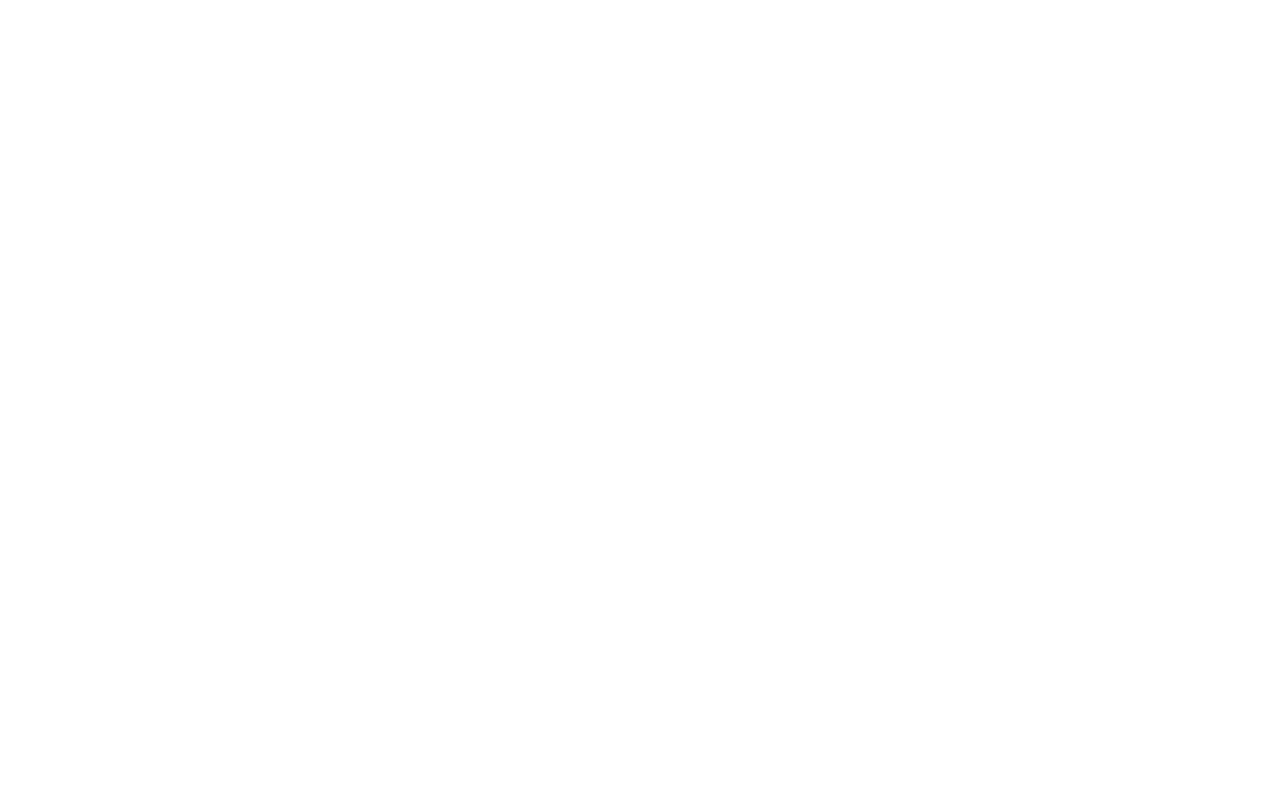
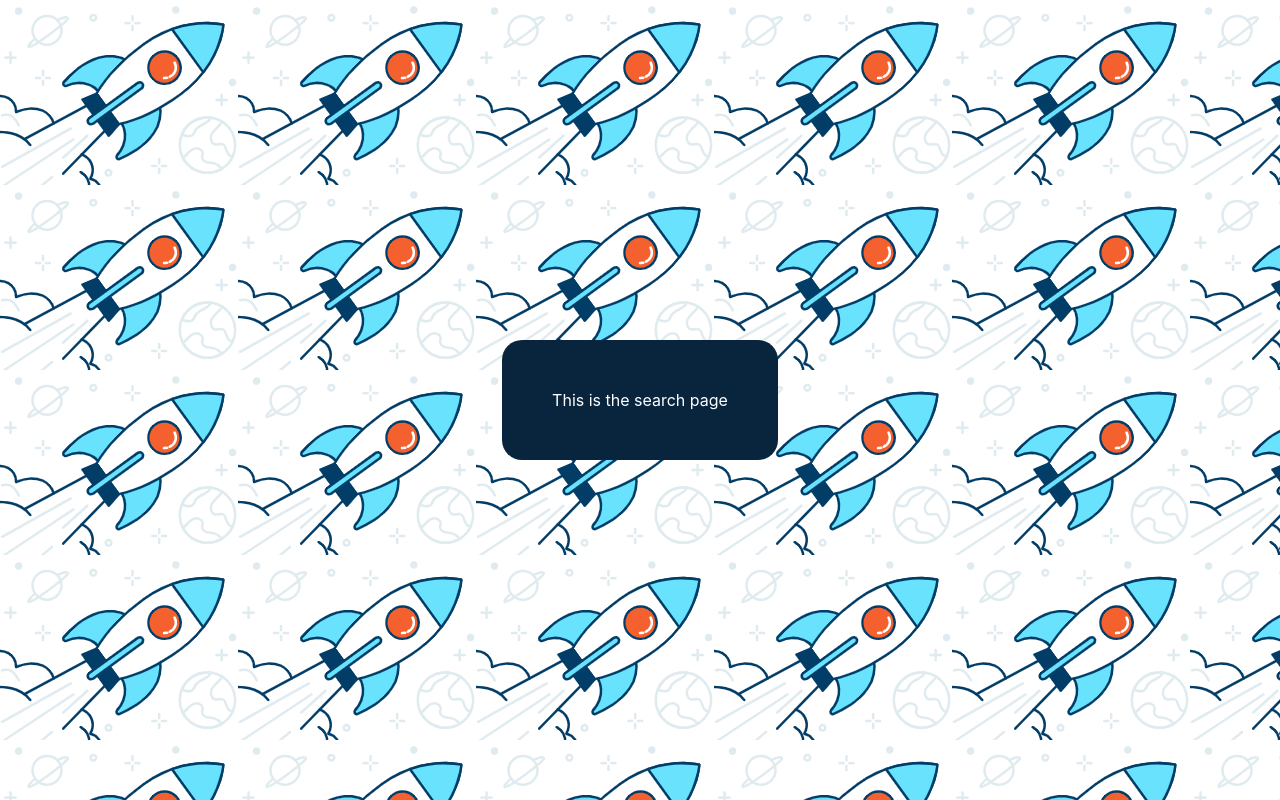
Before and after one commit to amandardz/RocketLaunch, a React (Create React App) app in the folder client/: page /search in a window 1280 px wide. Before the commit this address had no page. Built offline with nearby package versions, Linux system fonts and the light colour scheme.

Commit message:
creating search launch page and adding it to routing

```diff
--- a/client/src/index.js
+++ b/client/src/index.js
@@ -6,6 +6,7 @@
 import Home from './pages/Home';
 import Credentials from './pages/Credentials';
 import Dashboard from './pages/Dashboard';
+import SearchLaunch from './pages/SearchLaunch';
 import reportWebVitals from './reportWebVitals';
 
 const router = createBrowserRouter([
@@ -25,6 +26,10 @@
       {
         path: '/dashboard',
         element: <Dashboard />
+      },
+      {
+        path: '/search',
+        element: <SearchLaunch/>
       }
     ]
   },
--- /dev/null
+++ b/client/src/pages/SearchLaunch.jsx
@@ -0,0 +1,11 @@
+import Card from "../components/Card/Card";
+
+const SearchLaunch = () => {
+  return (
+    <Card>
+      This is the search page
+    </Card>
+  )
+};
+
+export default SearchLaunch;
```
